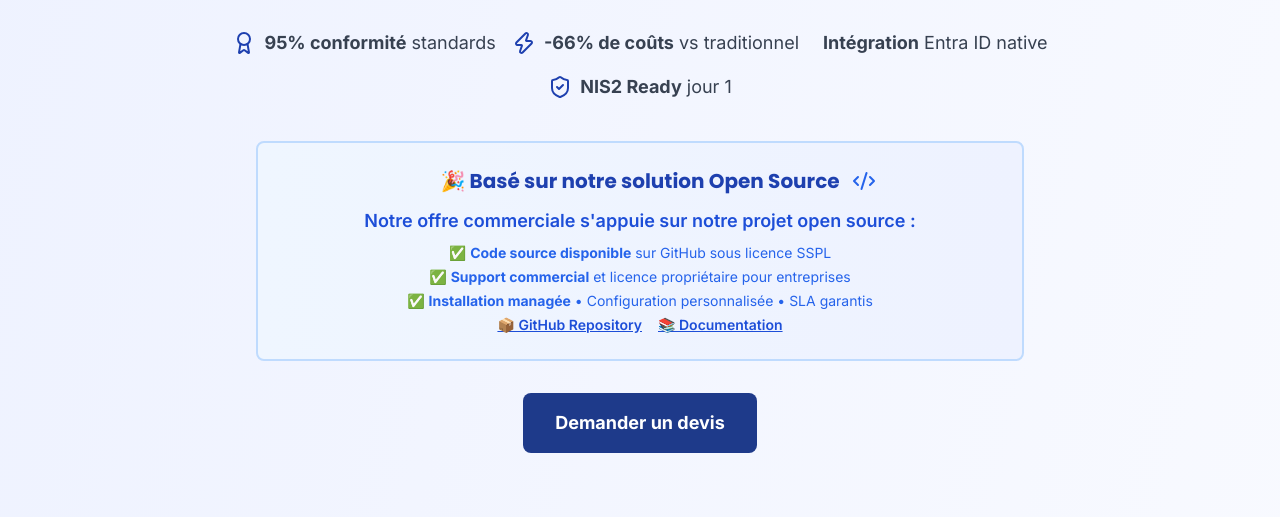
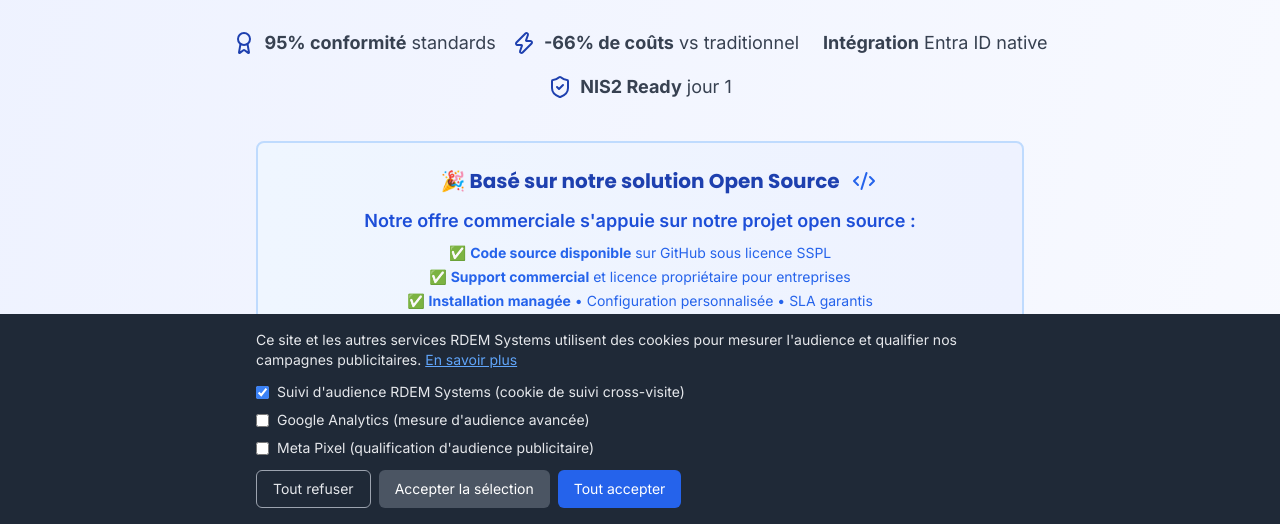
Before and after one commit to rdemongeot/pkiaas-ws, a plain HTML site: page index.html in a window 1280 px wide. Shown: the part 276-800 px from the top of the page. Drawn offline with nearby package versions, Linux system fonts and the light colour scheme; some icons are missing.

Commit message:
feat: bandeau cookies RGPD avec consentement granulaire
Ajout bandeau consentement cookies (funnel_consent, ga_consent, meta_consent)
avec choix granulaire, lien "Gérer les cookies" et lien confidentialité en footer.
Cookies partagés sur .rdem-systems.com (13 mois, Secure, SameSite=Lax).

Co-Authored-By: Claude Opus 4.6 (1M context) <noreply@anthropic.com>

```diff
--- a/index.html
+++ b/index.html
@@ -730,11 +730,82 @@
                         <a href="https://www.rdem-systems.com/mentions-legales/" target="_blank" rel="noopener noreferrer" class="text-gray-500 hover:text-gray-300 transition-colors text-sm">Mentions légales</a>
                         <span class="text-gray-600">|</span>
                         <a href="https://www.rdem-systems.com/cgv/" target="_blank" rel="noopener noreferrer" class="text-gray-500 hover:text-gray-300 transition-colors text-sm">CGV</a>
+                        <span class="text-gray-600">|</span>
+                        <a href="https://www.rdem-systems.com/privacy" target="_blank" rel="noopener noreferrer" class="text-gray-500 hover:text-gray-300 transition-colors text-sm">Confidentialité</a>
+                        <span class="text-gray-600">|</span>
+                        <a href="#" id="manage-cookies" class="text-gray-500 hover:text-gray-300 transition-colors text-sm">Gérer les cookies</a>
                     </div>
                 </div>
             </div>
         </div>
     </footer>
+
+    <!-- Cookie Consent Banner -->
+    <div id="cookie-banner" class="fixed bottom-0 left-0 right-0 bg-gray-800 text-gray-200 p-4 z-[9999] shadow-lg">
+        <div class="max-w-3xl mx-auto">
+            <p class="mb-3 text-sm">
+                Ce site et les autres services RDEM Systems utilisent des cookies
+                pour mesurer l'audience et qualifier nos campagnes publicitaires.
+                <a href="https://www.rdem-systems.com/privacy" target="_blank" rel="noopener noreferrer" class="text-blue-400 hover:text-blue-300 underline">En savoir plus</a>
+            </p>
+            <div class="flex flex-col gap-2 mb-3 text-sm">
+                <label class="flex items-center gap-2 cursor-pointer">
+                    <input type="checkbox" id="consent-rdem" checked class="accent-blue-500">
+                    Suivi d'audience RDEM Systems (cookie de suivi cross-visite)
+                </label>
+                <label class="flex items-center gap-2 cursor-pointer">
+                    <input type="checkbox" id="consent-ga4" class="accent-blue-500">
+                    Google Analytics (mesure d'audience avancée)
+                </label>
+                <label class="flex items-center gap-2 cursor-pointer">
+                    <input type="checkbox" id="consent-meta" class="accent-blue-500">
+                    Meta Pixel (qualification d'audience publicitaire)
+                </label>
+            </div>
+            <div class="flex gap-2 flex-wrap">
+                <button onclick="setConsents(0,0,0);document.getElementById('cookie-banner').remove();"
+                        class="px-4 py-2 bg-transparent border border-gray-400 text-gray-200 rounded-md cursor-pointer hover:bg-gray-700 transition-colors text-sm">
+                    Tout refuser
+                </button>
+                <button onclick="setConsents(
+                            document.getElementById('consent-rdem').checked?1:0,
+                            document.getElementById('consent-ga4').checked?1:0,
+                            document.getElementById('consent-meta').checked?1:0
+                        );document.getElementById('cookie-banner').remove();"
+                        class="px-4 py-2 bg-gray-600 border-none text-white rounded-md cursor-pointer hover:bg-gray-500 transition-colors text-sm">
+                    Accepter la sélection
+                </button>
+                <button onclick="setConsents(1,1,1);document.getElementById('cookie-banner').remove();"
+                        class="px-4 py-2 bg-blue-600 border-none text-white rounded-md cursor-pointer hover:bg-blue-500 transition-colors text-sm">
+                    Tout accepter
+                </button>
+            </div>
+        </div>
+    </div>
+    <script>
+        function setConsents(funnel, ga, meta) {
+            var opts = '; Path=/; Max-Age=34560000; Secure; SameSite=Lax; Domain=.rdem-systems.com';
+            document.cookie = 'funnel_consent=' + funnel + opts;
+            document.cookie = 'ga_consent=' + ga + opts;
+            document.cookie = 'meta_consent=' + meta + opts;
+        }
+        // Hide banner if all 3 consent cookies already exist
+        if (document.cookie.indexOf('funnel_consent=') !== -1 &&
+            document.cookie.indexOf('ga_consent=') !== -1 &&
+            document.cookie.indexOf('meta_consent=') !== -1) {
+            var b = document.getElementById('cookie-banner');
+            if (b) b.remove();
+        }
+        // "Gérer les cookies" link: delete consent cookies and re-show banner
+        document.getElementById('manage-cookies').addEventListener('click', function(e) {
+            e.preventDefault();
+            var del = '; Path=/; Max-Age=0; Secure; SameSite=Lax; Domain=.rdem-systems.com';
+            document.cookie = 'funnel_consent=0' + del;
+            document.cookie = 'ga_consent=0' + del;
+            document.cookie = 'meta_consent=0' + del;
+            location.reload();
+        });
+    </script>
 
     <script>
         // Initialize Lucide icons
```
